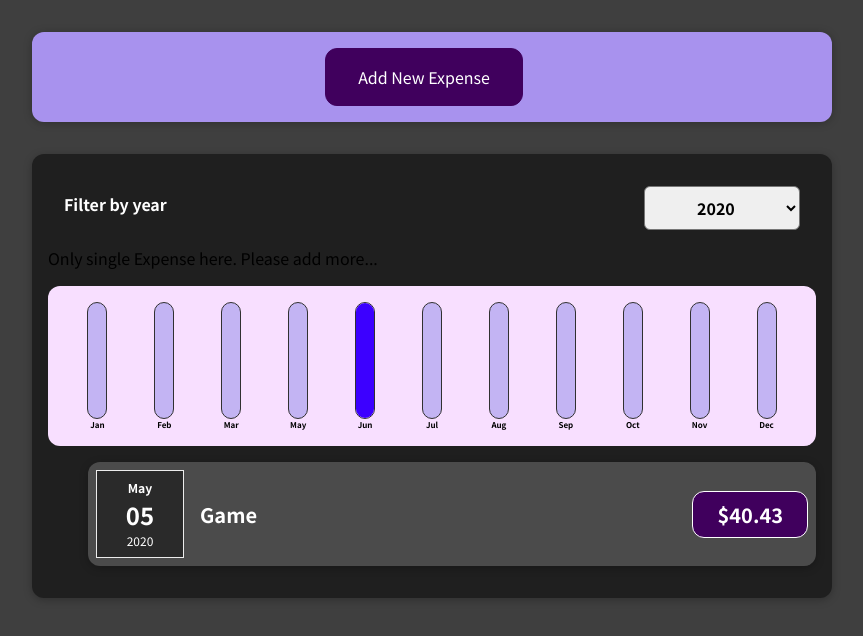
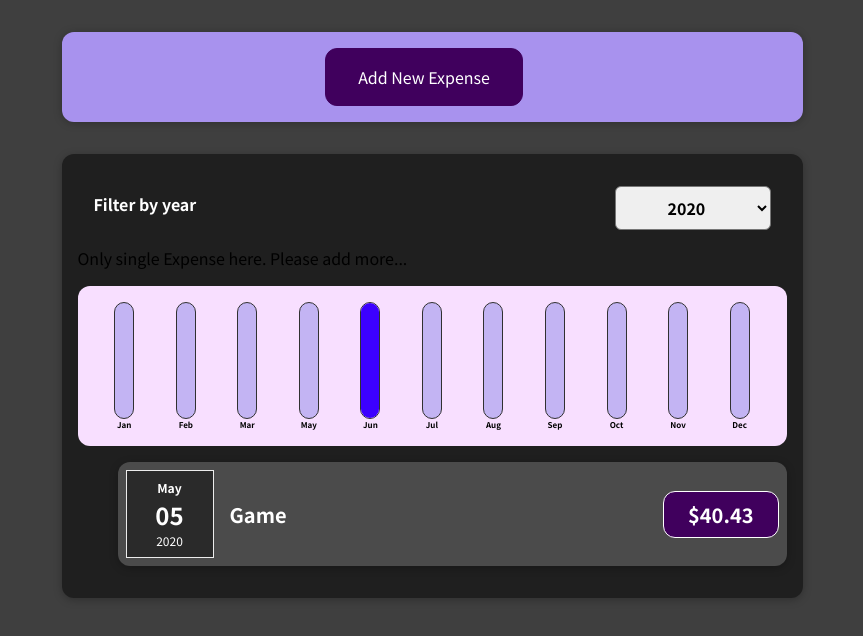
Before and after one commit to codepath26/ExpenseTracker-Reactjs02, a React (Create React App) app: page / in a window 1280 px wide. Shown: the top 636 px of the page, without its empty margins (208-1071 px from the left). Built offline with nearby package versions, Linux system fonts and the light colour scheme.

Commit message:
add css more to make the width max

```diff
--- /dev/null
+++ b/src/App.css
@@ -0,0 +1,4 @@
+#main_div{
+  max-width: 780px;
+  margin: auto;
+}
--- a/src/App.js
+++ b/src/App.js
@@ -1,6 +1,7 @@
 import { useEffect, useState } from "react";
 import Expenses from "./components/Expenses/Expenses";
 import NewExpense from "./components/NewExpense/NewExpense";
+import './App.css'
 const dumyExpense = [
   {
     id: "e1",
@@ -61,10 +62,10 @@ function App() {
     newExpenses ? setExpense(newExpenses) : setExpense(dumyExpense);
   }, []);
   return (
-    <>
+    <div id="main_div">
       <NewExpense onAddExpense={addExpenseHandler} />
       <Expenses expenses={expenses} />
-    </>
+    </div>
   );
 }
 
```
